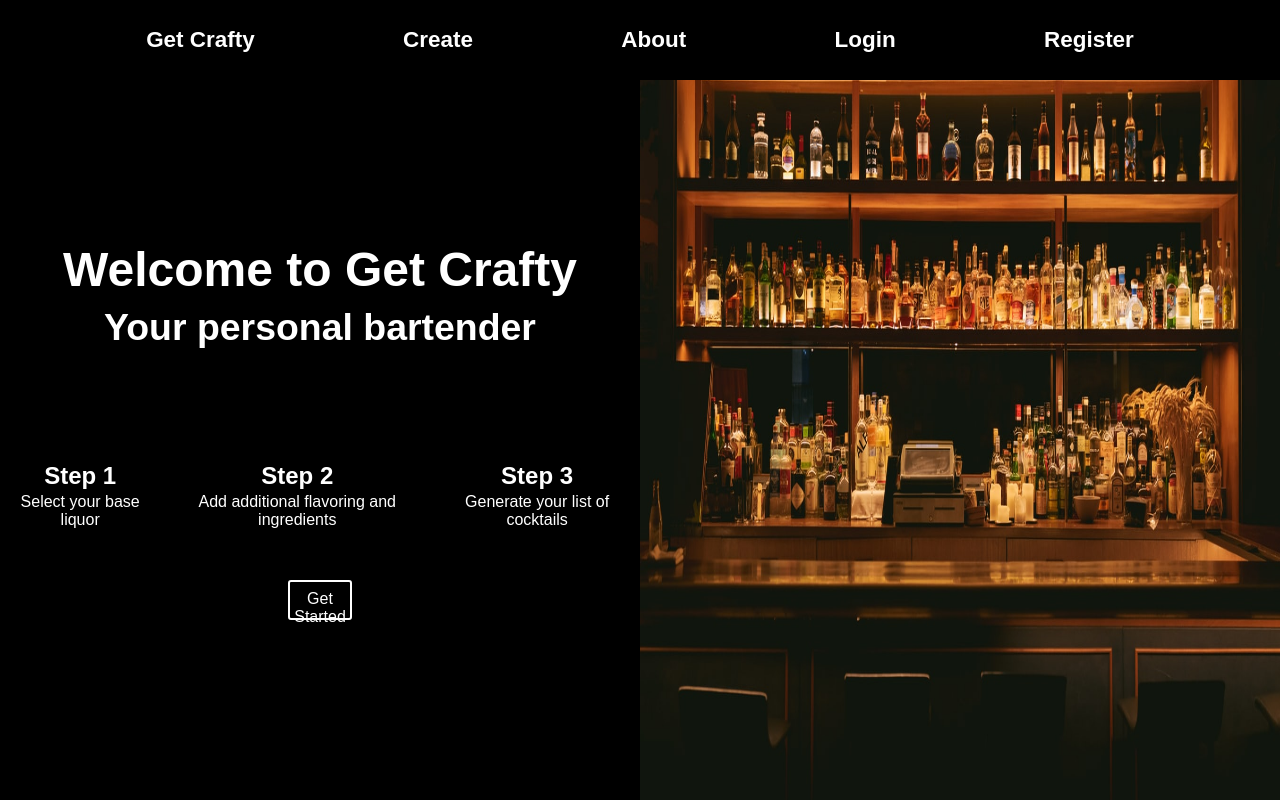
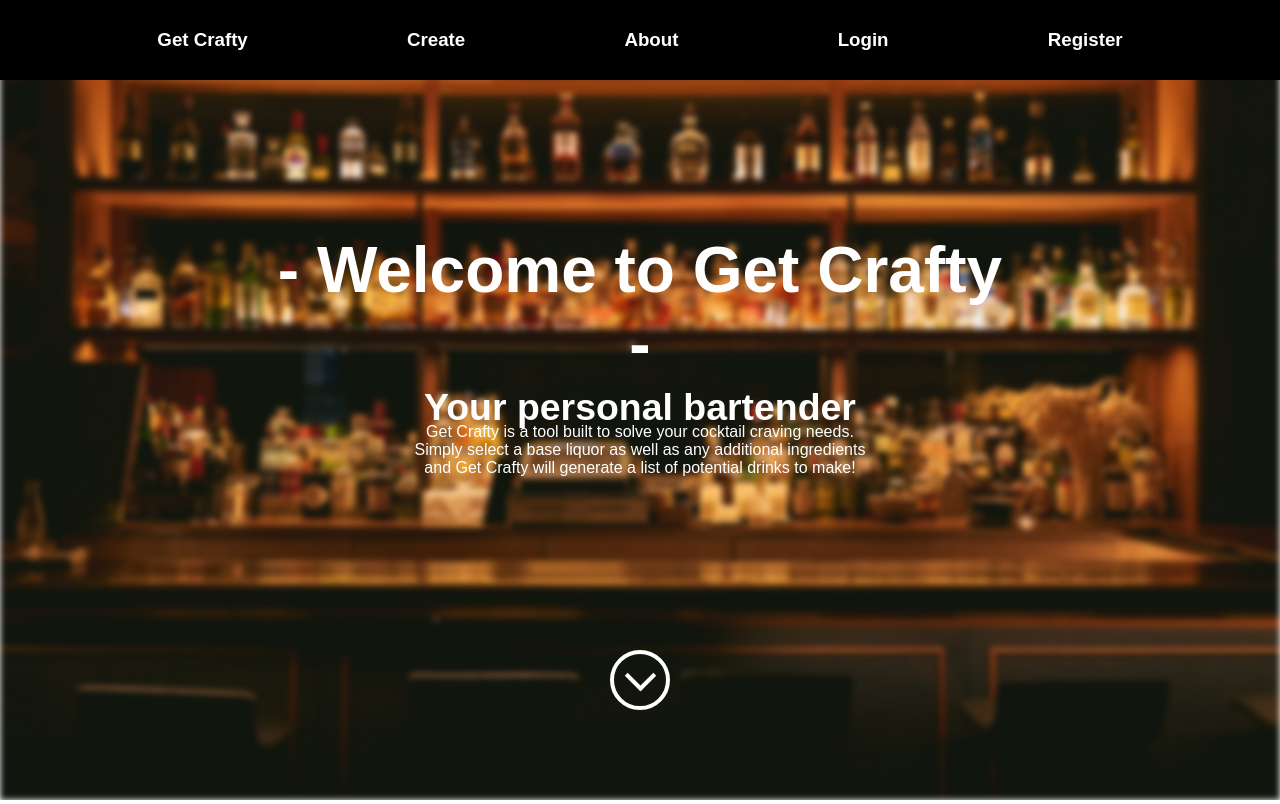
Before and after one commit to jedidiahhwang/get-crafty, a React (Create React App) app: page / in a window 1280 px wide. Built offline with nearby package versions, Linux system fonts and the light colour scheme; a web font is replaced by a local one.

Commit message:
replaced button, reverted style

```diff
--- a/src/Components/HomePage.js
+++ b/src/Components/HomePage.js
@@ -7,34 +7,23 @@ const HomePage = () => {
 
     return (
         <div id="home-page">
-            <section class="home-page" id="left-side">
-                <div id="welcome-box">
-                    <h1>Welcome to Get Crafty</h1>
-                    <h3>Your personal bartender</h3>
-                </div>
-                <div id="steps-container">
-                    <section className="steps-boxes">
-                        <h2>Step 1</h2>
-                        <p>Select your base liquor</p>
-                    </section>
-                    <section className="steps-boxes">
-                        <h2>Step 2</h2>
-                        <p>Add additional flavoring and ingredients</p>
-                    </section>
-                    <section className="steps-boxes">
-                        <h2>Step 3</h2>
-                        <p>Generate your list of cocktails</p>
-                    </section>
-                </div>
-                <button className="borderman btn-border">Get Started</button>
-            </section>
-            <section class="home-page right" id="right-side">
                 <img
                     id="background-image"
                     src={backgroundImage}
                     alt="Bar photo from Unsplash"
                 />
-            </section>
+                <div id="welcome-box">
+                    <h1>- Welcome to Get Crafty -</h1>
+                    <h3>Your personal bartender</h3>
+                </div>
+                <div id="directions-container">
+                    <p className="intro-text">
+                        Get Crafty is a tool built to solve your cocktail craving needs.<br></br>
+                        Simply select a base liquor as well as any additional ingredients<br></br>
+                        and Get Crafty will generate a list of potential drinks to make!<br></br>
+                    </p>
+                </div>
+                <div class="pos down-arrow"></div>
         </div>
     )
 }
--- a/src/SASS/_header.scss
+++ b/src/SASS/_header.scss
@@ -8,7 +8,7 @@
     width: 100%;
     height: 10vh;
     background-color: black;
-    font-size: 1.5vw;
+    font-size: 1.25vw;
 
     h3 {
         color: #FFFFFF;
--- a/src/SASS/_homepage.scss
+++ b/src/SASS/_homepage.scss
@@ -1,34 +1,21 @@
-@import "variables/borderman.scss";
+@import "variables/downarrow.scss";
 
 #home-page {
     display: flex;
+    flex-direction: column;
     justify-content: center;
     align-items: center;
     height: 100vh;
     width: 100%;
 
-    .home-page {
-        height: 100vh;
-        width: 50%;
-        // background-color: black;
-    }
-
-    #right-side{
-
     #background-image {
-            position: relative;
+        position: absolute;
         height: 100%;
         width: 100%;
         object-fit: fill;
+        filter: blur(3px);
+        z-index: -1;
     }
-    }
-
-    #left-side {
-        display: flex;
-        flex-direction: column;
-        justify-content: center;
-        align-items: center;
-        background-color: black;
 
     #welcome-box {
         display: flex;
@@ -36,32 +23,33 @@
         align-items: center;
         justify-content: center;
         position: relative;
-            height: 30vh;
-            width: 50vw;
+        height: 20vh;
+        width: 60vw;
         font-size: 2.5vw;
+        background-color: black;
+        background: transparent;
 
         h1, h3 {
             color: #FFFFFF;
             font-family: 'Federo', sans-serif;
-                margin: .1em; // Play with the margins using em and pixels
-            }
+            margin: .05em; // Play with the margins using em and pixels
         }
     }
 
-
-
-    #steps-container {
+    #directions-container {
         display: flex;
         align-items: center;
         justify-content: space-around;
         position: relative;
-        height: 20vh;
+        height: 10vh;
         width: 100%;
 
-        h2, p {
+        .intro-text {
             color: #FFFFFF;
+            // -webkit-text-stroke: .1px rgb(0, 0, 0);
             font-family: 'Federo', sans-serif;
-            margin: .1em; // Play with the margins using em and pixels
+            border: black;
         }
     }
+
 }
--- a/src/SASS/variables/_borderman.scss
+++ b/src/SASS/variables/_borderman.scss
@@ -4,7 +4,7 @@
     position: relative;
     opacity: .999;
     margin: .3em;
-    padding: .5em 1.5em;
+    padding: .65em 1.5em;
     border-radius: 3px;
     width: 10%;
     height: 5vh;
--- /dev/null
+++ b/src/SASS/variables/_downarrow.scss
@@ -0,0 +1,30 @@
+* {box-sizing:border-box;transition:all 0.3s;-webkit-transition:all 0.3s;}
+
+.pos {position:relative;margin:0 auto;}
+
+.down-arrow {
+    height:60px;
+    width:60px;
+    border:4px solid #FFF;
+    border-radius:100%;
+    margin-top: 20vh;
+    margin-bottom: -20vh;
+}
+
+.down-arrow:before,.down-arrow:after {
+    content:'';
+    position:absolute;
+    top:26px;
+    width:18px;
+    border:2px solid #FFF;
+    transition:all 0.3s;
+    -webkit-transition:all 0.3s;
+}
+
+.down-arrow:before {transform:rotateZ(45deg);-webkit-transform:rotateZ(45deg);left:9px;}
+.down-arrow:after {transform:rotateZ(-45deg);-webkit-transform:rotateZ(-45deg);left:22px;}
+
+.down-arrow:hover {cursor:pointer;border-width:0;}
+.down-arrow:hover:before,.down-arrow:hover:after {top:40px;}
+.down-arrow:hover:before {left:13px;}
+.down-arrow:hover:after {left:26px;}
```
Lines whose indentation alone changed are shown as unchanged.
